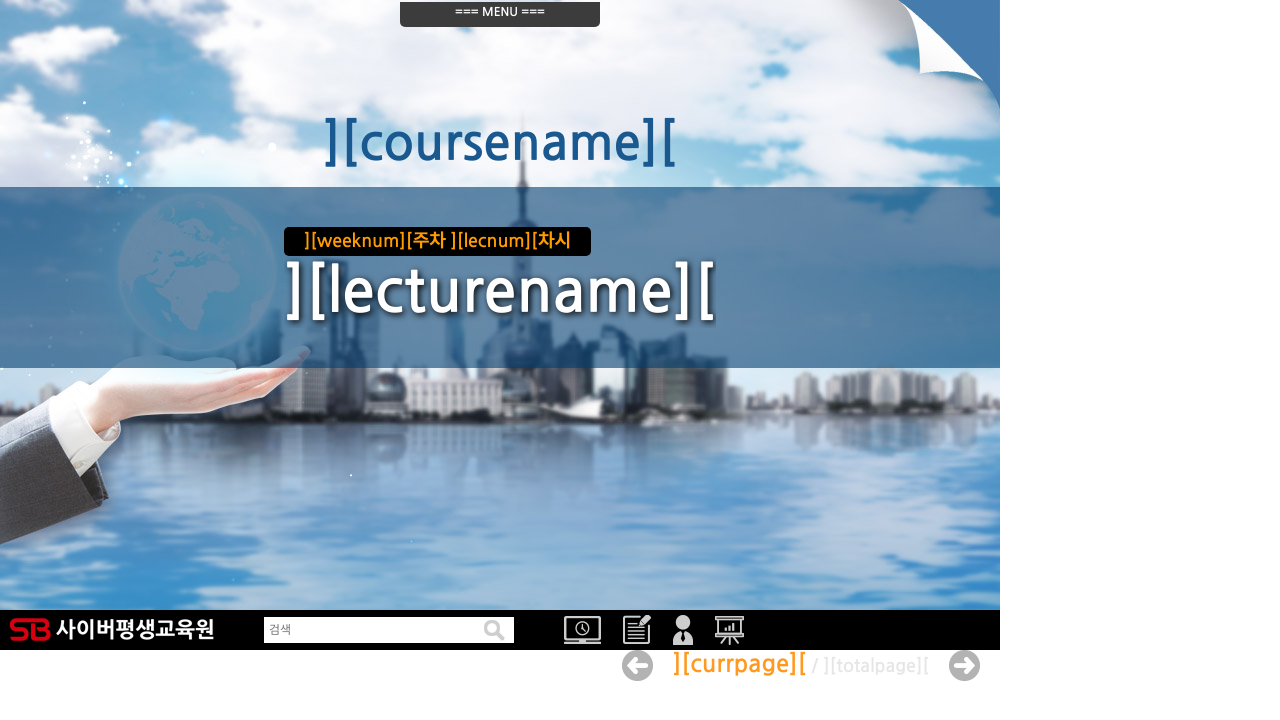
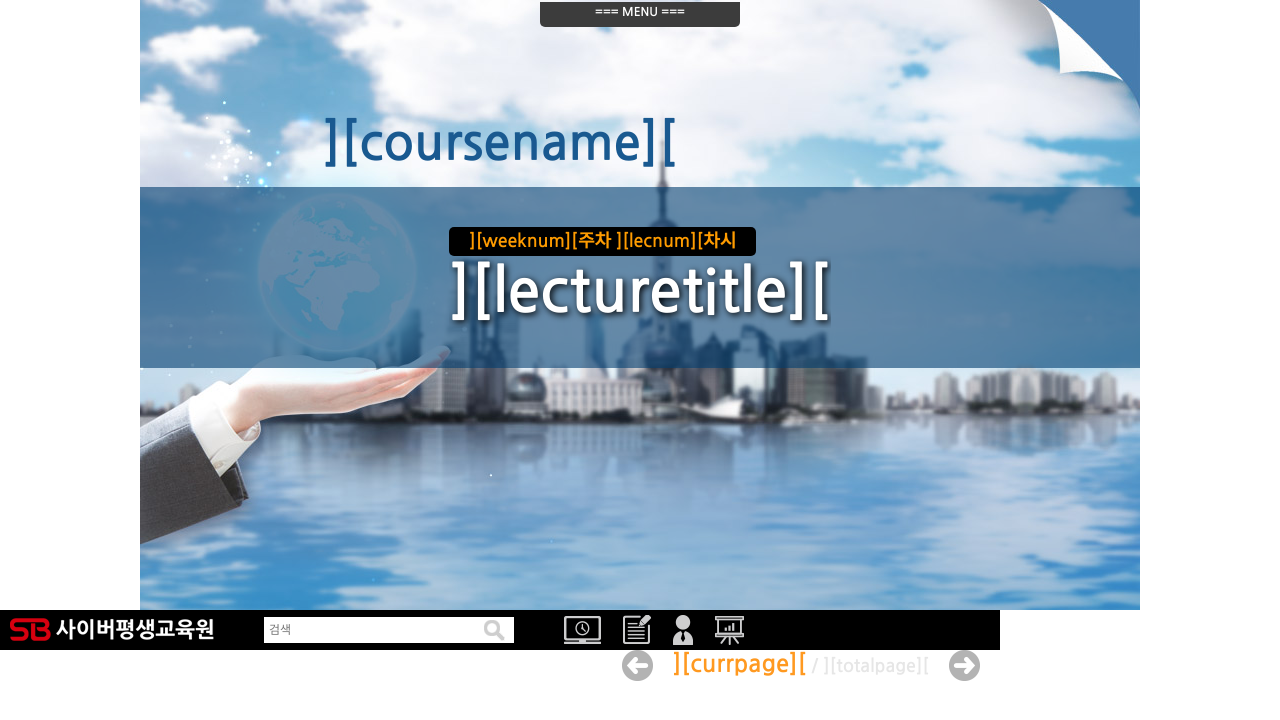
Before and after one commit to pillip/ContentsCreatorByExcel, a Django app: template media/500042/templates/1/06.html in a window 1280 px wide. Shown: the top 720 px of the page. Run offline with Django 3.2, Linux system fonts and the light colour scheme; the template is opened without the code that fills it, so the values that code supplies are empty; some libraries are stand-ins or nearby versions.

Commit message:
lecturetitle 추가

```diff
--- a/home/parser.py
+++ b/home/parser.py
@@ -236,7 +236,8 @@
     else:
         dict['currpage'] = 1
 
-    dict['time'] = worksheet['D1'].value
+    dict['lecturetitle'] = str(worksheet['C1'].value)
+    dict['time'] = worksheet['E1'].value
 
     writeFile(dict, fn)
 
--- a/media/500042/templates/1/06.html
+++ b/media/500042/templates/1/06.html
@@ -31,7 +31,8 @@
     </script>
 
 </head>
-<body id="p6">
+<body>
+<div id="p6" style="width:1000px;height:610px;margin:0 auto;">
 <audio type="audio/mp3" src="../sound/bgsound.mp3" autoplay preload="auto" loop></audio>
 <!-- gnb -->
 <div class="menu1">
@@ -95,7 +96,7 @@
 <div class="p1_tit_layout">
 	<div class="p1_ma ">
 		<div class="p1_tap_t">][weeknum][주차 ][lecnum][차시</div>
-		<div class="p1_tit" style="display:table;"><pre style="margin-top:0px; margin-bottom:0px; text-align:center;">][lecturename][</pre></div>
+		<div class="p1_tit" style="display:table;"><pre style="margin-top:0px; margin-bottom:0px; text-align:center;">][lecturetitle][</pre></div>
 	</div>
 </div>
 <div class="p1_class">][coursename][</div>
@@ -132,6 +133,6 @@
 	<div class="f_next"><a><img src="../img/btn_next.png"></a></div> <!-- 페이지 끝나고 난뒤 나타는 "다음페이지 이동" 버튼입니다. css 159줄 "display:none;" 해두었습니다. -->
 </div>
 
-
+</div>
 </body>
 </html>
--- a/media/500042/templates/2/01.html
+++ b/media/500042/templates/2/01.html
@@ -80,7 +80,7 @@
 <div class="p1_tit_layout">
 	<div class="p1_ma ">
 		<div class="p1_tap_t">][weeknum][주차 ][lecnum][차시</div>
-		<div class="p1_tit" style="display:table;"><pre style="margin-top:0px; margin-bottom:0px; text-align:center;">][lecturename][</pre></div>
+		<div class="p1_tit" style="display:table;"><pre style="margin-top:0px; margin-bottom:0px; text-align:center;">][lecturetitle][</pre></div>
 	</div>
 </div>
 <div class="p1_class">][coursename][</div>
```
